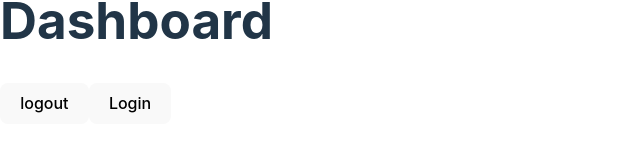
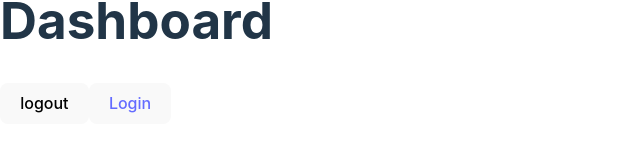
Before and after one commit to Bruno-Costa-fig/revisao-nature-trip, a React (Vite) app: page / in a window 1280 px wide. Shown: the part 359-510 px from the top of the page, without its empty margins (0-640 px from the left). Built offline with nearby package versions, Linux system fonts and the light colour scheme.

Commit message:
feat: adição de dockerfile

```diff
--- a/package.json
+++ b/package.json
@@ -27,5 +27,8 @@
     "eslint-plugin-react-refresh": "^0.4.9",
     "globals": "^15.9.0",
     "vite": "^5.4.1"
+  },
+  "optionalDependencies": {
+    "@rollup/rollup-linux-x64-gnu": "4.9.5"
   }
 }
--- a/src/pages/Dashboard.jsx
+++ b/src/pages/Dashboard.jsx
@@ -10,17 +10,13 @@ function Dashboard() {
         return localStorage.getItem("token");
     }
 
-    function login() {
-        window.location.href = "/login";
-    }
-
     return (
     <>
        <h1>Dashboard</h1>
 
        {isLogado() && <button><Link to="/admin/cadastro">Cadastro</Link></button>}
        <button onClick={() => logout()}>logout</button>
-       <button onClick={() => login()}>Login</button>
+       <button><Link to="Login">Login</Link></button>
     </>
 );
 }
```
Also changed, not shown: 1 other file (tests, documents, lock files or other folders).
